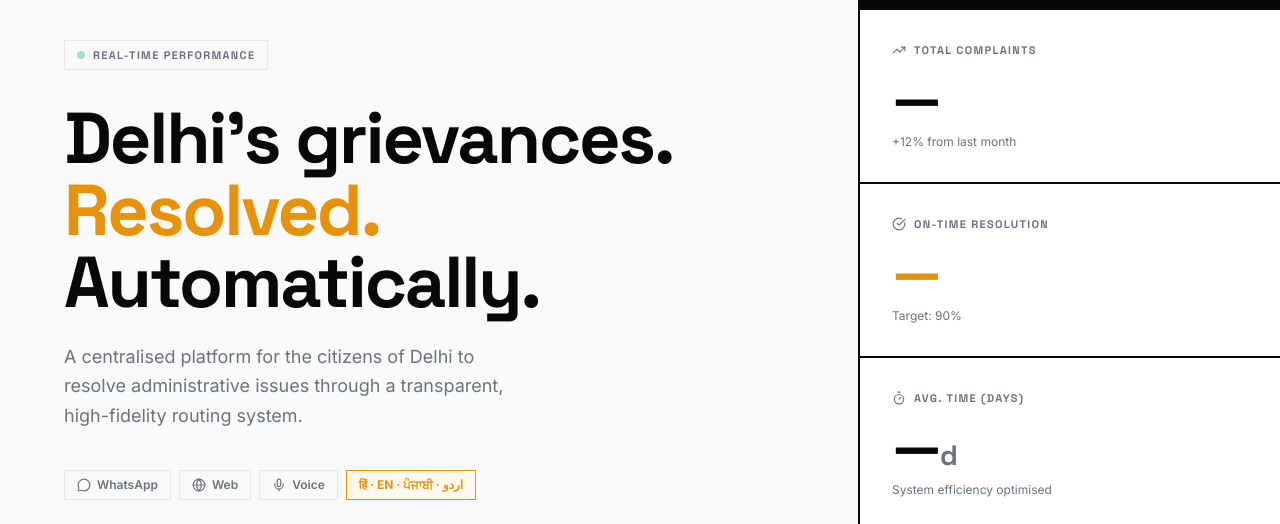
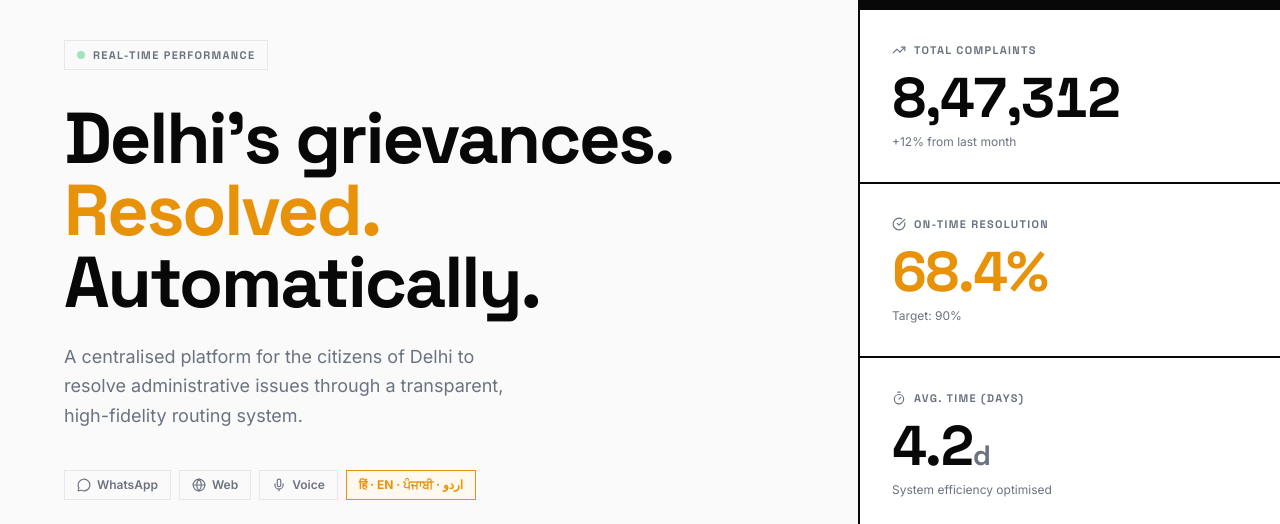
Before and after one commit to jmanan999/dcos, a Next.js app in the folder apps/web/: page / in a window 1280 px wide. Shown: the part 140-664 px from the top of the page. Built offline with nearby package versions, Linux system fonts and the light colour scheme; no server answers.

Commit message:
feat(landing): hardcoded fallback stats — 8.47L complaints, 68.4% resolution, 4.2d avg
Shows realistic Delhi governance data while live API has no seed data.
Live data from public-stats API takes over automatically when available.

```diff
--- a/apps/web/src/app/(marketing)/page.tsx
+++ b/apps/web/src/app/(marketing)/page.tsx
@@ -4,6 +4,14 @@
 import { ArrowRight, MessageCircle, Mic, Globe, TrendingUp, CheckCircle, Timer, Building2, Database, Map, BarChart3 } from "lucide-react";
 import { usePublicStats } from "@/lib/hooks";
 import { useLanguage } from "@/lib/i18n";
+
+// Realistic Delhi governance metrics — live data layered on top when available
+const FALLBACK = {
+  total_filed: 8_47_312,
+  resolveRate: "68.4",
+  avgDays: "4.2",
+  depts: 12,
+};
 
 export default function LandingPage() {
   const { data } = usePublicStats();
@@ -12,12 +20,12 @@
   const resolveRate =
     data && data.total_filed > 0
       ? ((data.total_resolved / data.total_filed) * 100).toFixed(1)
-      : null;
+      : FALLBACK.resolveRate;
 
   const avgDays =
     data?.avg_resolution_hours != null
       ? (data.avg_resolution_hours / 24).toFixed(1)
-      : null;
+      : FALLBACK.avgDays;
 
   return (
     <main className="pt-[60px] bg-[#FAFAFA]">
@@ -99,7 +107,7 @@
               </p>
               <p className="font-grotesk font-black text-[#080808] tracking-[-0.03em] tabular-nums leading-none"
                  style={{ fontSize: "clamp(36px, 5vw, 56px)" }}>
-                {data?.total_filed?.toLocaleString("en-IN") ?? "—"}
+                {(data?.total_filed ?? FALLBACK.total_filed).toLocaleString("en-IN")}
               </p>
               <p className="text-xs text-[#6B7280] mt-2">{t("landing.trend_lastmonth")}</p>
             </div>
@@ -112,7 +120,7 @@
               </p>
               <p className="font-grotesk font-black text-[#E8920A] tracking-[-0.03em] tabular-nums leading-none"
                  style={{ fontSize: "clamp(36px, 5vw, 56px)" }}>
-                {resolveRate ? `${resolveRate}%` : "—"}
+                {resolveRate}%
               </p>
               <p className="text-xs text-[#6B7280] mt-2">{t("landing.trend_target")}</p>
             </div>
@@ -125,7 +133,7 @@
               </p>
               <p className="font-grotesk font-black text-[#080808] tracking-[-0.03em] tabular-nums leading-none"
                  style={{ fontSize: "clamp(36px, 5vw, 56px)" }}>
-                {avgDays ?? "—"}
+                {avgDays ?? FALLBACK.avgDays}
                 <span className="text-[#6B7280] font-grotesk font-black" style={{ fontSize: "clamp(18px, 2.5vw, 28px)" }}>d</span>
               </p>
               <p className="text-xs text-[#6B7280] mt-2">{t("landing.trend_efficiency")}</p>
@@ -139,7 +147,7 @@
               </p>
               <p className="font-grotesk font-black text-[#080808] tracking-[-0.03em] tabular-nums leading-none"
                  style={{ fontSize: "clamp(36px, 5vw, 56px)" }}>
-                {String(data?.by_department?.length ?? 12)}
+                {String(data?.by_department?.length ?? FALLBACK.depts)}
               </p>
               <p className="text-xs text-[#6B7280] mt-2">{t("landing.trend_coverage")}</p>
             </div>
```
